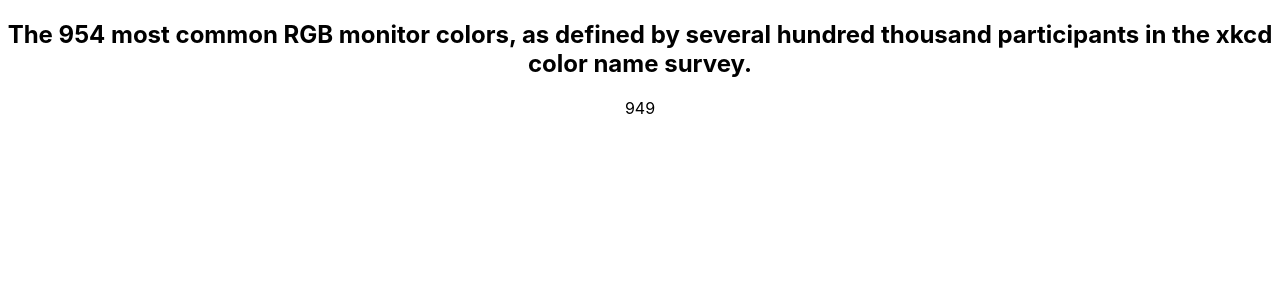
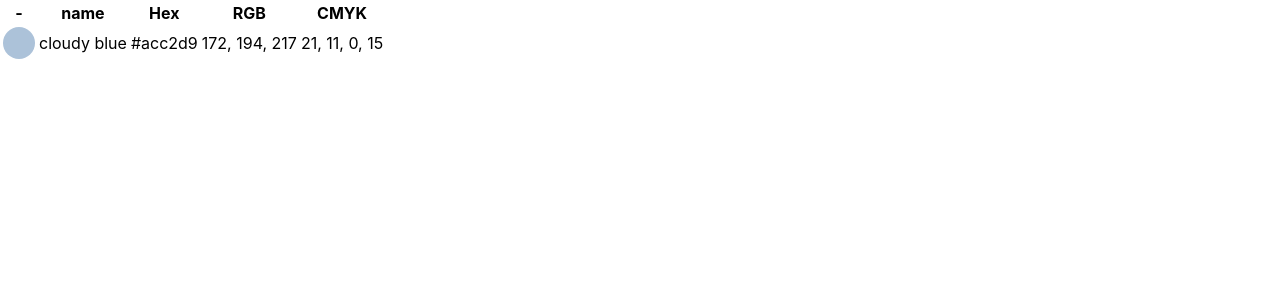
Before and after one commit to scotteau/codetest-color-matcher, a React (Create React App) app: page / in a window 1280 px wide. Shown: the top 300 px of the page. Built offline with nearby package versions, Linux system fonts and the light colour scheme.

Commit message:
added table and color format conversion

```diff
--- a/src/components/App/App.css
+++ b/src/components/App/App.css
@@ -1,38 +1,7 @@
-.App {
-  text-align: center;
+.App table .display {
+  width: 2rem;
+  height: 2rem;
+  border-radius: 1rem;
 }
 
-.App-logo {
-  height: 40vmin;
-  pointer-events: none;
-}
-
-@media (prefers-reduced-motion: no-preference) {
-  .App-logo {
-    animation: App-logo-spin infinite 20s linear;
-  }
-}
-
-.App-header {
-  background-color: #282c34;
-  min-height: 100vh;
-  display: flex;
-  flex-direction: column;
-  align-items: center;
-  justify-content: center;
-  font-size: calc(10px + 2vmin);
-  color: white;
-}
-
-.App-link {
-  color: #61dafb;
-}
-
-@keyframes App-logo-spin {
-  from {
-    transform: rotate(0deg);
-  }
-  to {
-    transform: rotate(360deg);
-  }
-}
+/*# sourceMappingURL=App.css.map */
--- a/src/components/App/App.js
+++ b/src/components/App/App.js
@@ -4,11 +4,92 @@
 
 function App() {
 
+    const hexToRGB = (hex) => {
+        const rgb = {r: '0x' + hex[1] + hex[2] | 0, g: '0x' + hex[3] + hex[4] | 0, b: '0x' + hex[5] + hex[6] | 0}
+        console.log(rgb);
+        return `${rgb.r}, ${rgb.g}, ${rgb.b}`;
+    }
+
+    const hexToCMYK = (hex) => {
+        let computedC = 0;
+        let computedM = 0;
+        let computedY = 0;
+        let computedK = 0;
+
+        hex = (hex.charAt(0) === "#") ? hex.substring(1, 7) : hex;
+
+        if (hex.length !== 6) {
+            alert('Invalid length of the input hex value!');
+            return;
+        }
+        if (/[0-9a-f]{6}/i.test(hex) !== true) {
+            alert('Invalid digits in the input hex value!');
+            return;
+        }
+
+        const r = parseInt(hex.substring(0, 2), 16);
+        const g = parseInt(hex.substring(2, 4), 16);
+        const b = parseInt(hex.substring(4, 6), 16);
+
+        // BLACK
+        if (r === 0 && g === 0 && b === 0) {
+            computedK = 1;
+            return [0, 0, 0, 1];
+        }
+
+        computedC = 1 - (r / 255);
+        computedM = 1 - (g / 255);
+        computedY = 1 - (b / 255);
+
+        var minCMY = Math.min(computedC, Math.min(computedM, computedY));
+
+        computedC = (computedC - minCMY) / (1 - minCMY);
+        computedM = (computedM - minCMY) / (1 - minCMY);
+        computedY = (computedY - minCMY) / (1 - minCMY);
+        computedK = minCMY;
+
+        const cmyk = {
+            c: parseInt(Math.round(computedC * 100)),
+            m: parseInt(Math.round(computedM * 100)),
+            y: parseInt(Math.round(computedY * 100)),
+            k: parseInt(Math.round(computedK * 100))
+        };
+        console.log(cmyk);
+
+        return `${cmyk.c}, ${cmyk.m}, ${cmyk.y}, ${cmyk.k}`;
+    }
+
+
     return (
         <div className="App">
-            <h2>{data.description}</h2>
-            <p>{data.colors.length}</p>
+            <table>
+                <thead>
 
+                <tr>
+                    <th>-</th>
+                    <th>name</th>
+                    <th>Hex</th>
+                    <th>RGB</th>
+                    <th>CMYK</th>
+                </tr>
+                </thead>
+
+                <tbody>
+
+
+                <tr>
+                    <td>
+                        <div className="display" style={{background: data.colors[0].hex}}/>
+                    </td>
+                    <td>{data.colors[0].color}</td>
+                    <td>{data.colors[0].hex}</td>
+                    <td>{hexToRGB(data.colors[0].hex)}</td>
+                    <td>{hexToCMYK(data.colors[0].hex)}</td>
+                </tr>
+
+                </tbody>
+
+            </table>
         </div>
     );
 }
--- a/src/components/App/App.scss
+++ b/src/components/App/App.scss
@@ -0,0 +1,13 @@
+.App {
+  table {
+
+
+
+    .display {
+      width: 2rem;
+      height: 2rem;
+      border-radius: 1rem;
+    }
+
+  }
+}
```
Also changed, not shown: 2 other files (tests, documents, lock files or other folders).
